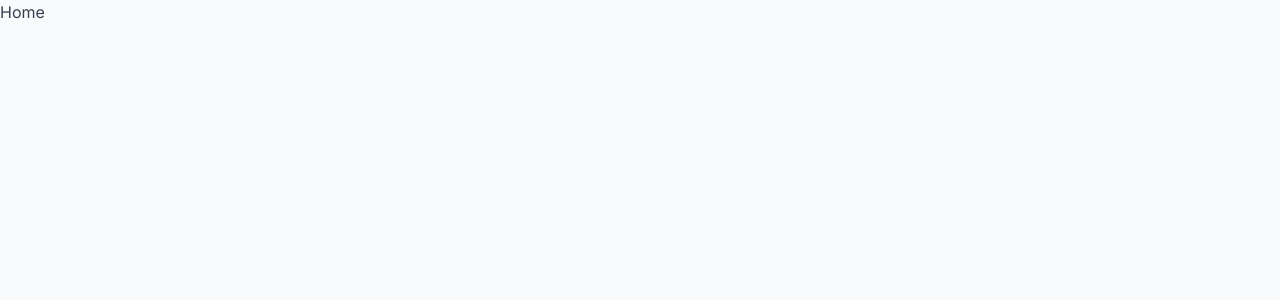
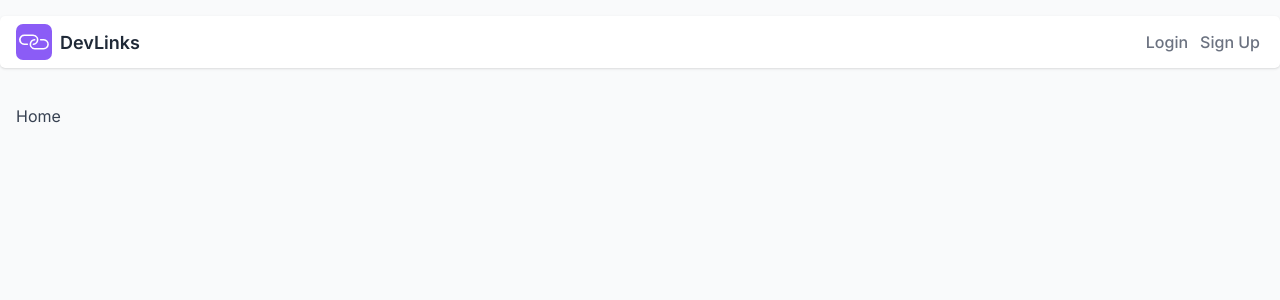
Before and after one commit to nicmackenzie/devlinks-frontend, a React (Vite) app: page / in a window 1280 px wide. Shown: the top 300 px of the page. Built offline with nearby package versions, Linux system fonts and the light colour scheme.

Commit message:
route definition

```diff
--- a/src/App.jsx
+++ b/src/App.jsx
@@ -5,6 +5,8 @@ import Login from './pages/Login';
 import Home from './pages/Home';
 import Profile from './pages/Profile';
 import { Toaster } from 'react-hot-toast';
+import AppLayout from './components/ui/AppLayout';
+// import ProtectedRoute from './pages/ProtectedRoute';
 
 function App() {
   const queryClient = new QueryClient();
@@ -15,8 +17,10 @@ function App() {
       <BrowserRouter>
         <Routes>
           <Route path="/login" element={<Login />} />
-          <Route path="/" element={<Home />} />
-          <Route path="/profile" element={<Profile />} />
+          <Route element={<AppLayout />}>
+            <Route path="/" element={<Home />} />
+            <Route path="/profile" element={<Profile />} />
+          </Route>
         </Routes>
       </BrowserRouter>
 
```
